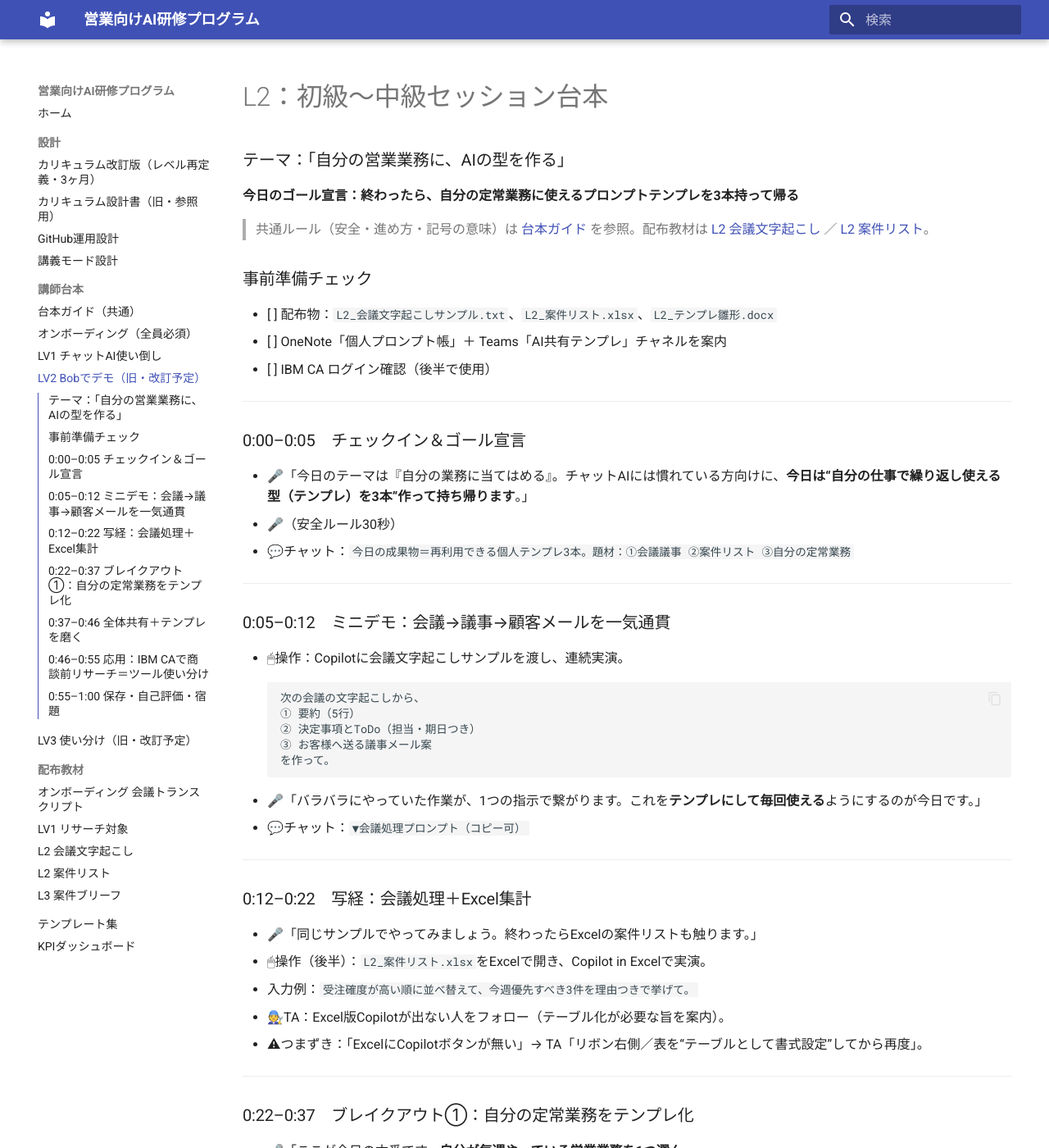
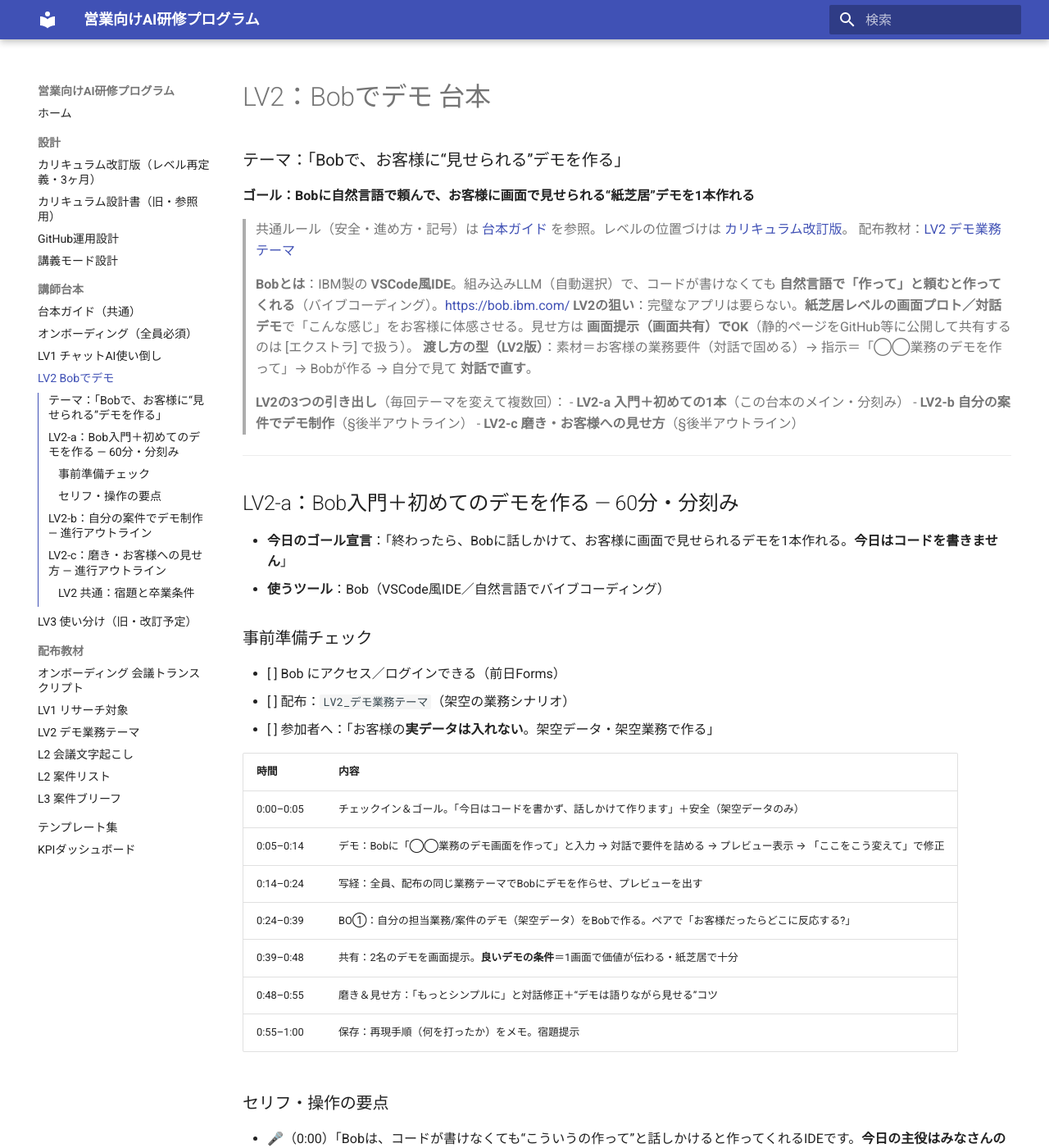
Before and after one commit to horiken1977/ai-education, an MkDocs documentation site: the page built from docs/scripts/l2.md, in a window 1280 px wide and 1400 px high. Shown: the whole window at 82% size. Built offline with MkDocs 1.6.1 and Material for MkDocs 9.7.7, drawn with Linux system fonts in a browser that asks for light colours; some of the changed text lies outside the part shown.

Commit message:
feat: 新LV2（Bobでデモ）の台本・スライド・教材を作成＋Bob記述を正確化
- scripts/l2.md を新LV2（Bobでデモ：紙芝居レベルの画面プロト/対話デモ）に置き換え
- slides/l2.md（LV2デッキ）、materials/lv2-demo-theme.md（業務テーマ placeholder）追加
- curriculum-v2: Bob=VSCode風IDE/自然言語バイブコーディング、見せ方=画面提示、
  静的公開はエクストラ、と正確化
- nav/トップ/台本ガイドのLV2を正式化（「旧・改訂予定」を解除）

Co-Authored-By: Claude Opus 4.8 <noreply@anthropic.com>

````diff
--- a/docs/design/curriculum-v2.md
+++ b/docs/design/curriculum-v2.md
@@ -18,7 +18,7 @@
 - **オンボーディングで、レベル定義・業務フローの背骨・3ヶ月の全体像を共有**する。
 - 3ヶ月後のゴール分布：**LV2 1割／LV3 7割／エクストラ 2割（2〜3人）**。
 
-> ※「IBM Bob」は、デモ制作・簡単なAIアプリ制作ができるツールとして記述。具体的な操作手順は台本作成時に確認する。
+> ※**IBM Bob** ＝ IBM製の **VSCode風IDE**。組み込みLLM（自動選択）で **自然言語のバイブコーディング**（コードを書かずに「作って」で作れる）が可能（<https://bob.ibm.com/>）。LV2は **紙芝居レベルの画面プロト／対話デモ**を作り、お客様には **画面提示**で見せる。GitHub等への静的公開は**エクストラ**で扱う。
 
 ---
 
@@ -30,7 +30,7 @@
 | **LV1：チャットAI使い倒し** | 日常業務の大半をチャットAIに渡せる | ①調べる ③書く | リサーチ・要約・メール・下書き・壁打ちを自分のプロンプトで**週次で常用** |
 | **LV2：Bobでデモ** | 提案を「言葉」から「体感」へ | ④見せる | お客様前で見せられるデモを Bob で**1本作れる** |
 | **LV3：使い分け** | 案件まるごとAIで回す | ⑤回す（①〜④統合） | 1案件をリサーチ→提案→デモ→フォローまで、ICA/Copilot/Bobを**使い分けて回せる** |
-| **エクストラ**（希望者のみ） | AIを「作る側」に回る | ⑥作る | 業務課題を解くミニAIアプリを Bob で**1つ公開** |
+| **エクストラ**（希望者のみ） | AIを「作る側」に回る | ⑥作る | 業務課題を解くミニAIアプリを Bob で作り、**GitHub等で静的公開してお客様に共有**できる |
 
 ---
 
@@ -43,7 +43,7 @@
 | ① 調べる（商談前リサーチ） | 企業・業界・担当者・課題仮説の調査と整理 | ICA / Copilot | **LV1** |
 | ② 記録する（商談・会議） | 録画→文字起こし→議事録・次アクション | Copilot | **オンボーディング** |
 | ③ 書く（文章作成） | メール・要約・提案下書き・FAQ | Copilot / ICA | **LV1** |
-| ④ 見せる（提案を体感） | デモ・プロトの制作 | Bob | **LV2** |
+| ④ 見せる（提案を体感） | 紙芝居レベルの画面プロト／対話デモ制作（自然言語で） | Bob | **LV2** |
 | ⑤ 回す（案件まるごと） | ①〜④を最適なAIで一気通貫＋品質管理 | ICA+Copilot+Bob | **LV3** |
 | ⑥ 作る（業務課題を解く） | 簡単なAIアプリ制作 | Bob | **エクストラ** |
 
@@ -93,8 +93,8 @@
 
 ### エクストラ（希望者のみ・並行/追加枠）
 - **開講タイミング**：W8で告知し、**W10–11に任意枠**（本流のLV3と並行／オフィスアワー形式）。LV2を早く卒業した先行層向け。
-- **内容**：自分・チームの業務課題を1つ選び、Bobで **ミニAIアプリ**を 設計→制作→公開。2〜3人想定。
-- **アウトプット**：チームで使える小さなアプリ1つ（＝AIを“作る側”の体験）。
+- **内容**：自分・チームの業務課題を1つ選び、Bobで **ミニAIアプリ／静的ページ**を作り、**GitHub等に公開してお客様にリンク共有**するところまで（LV2のデモの“その先”）。2〜3人想定。
+- **アウトプット**：お客様に共有できる小さなアプリ／静的ページ1つ（＝AIを“作る側”の体験）。
 
 ---
 
--- /dev/null
+++ b/docs/materials/lv2-demo-theme.md
@@ -0,0 +1,24 @@
+# LV2 配布教材：デモ業務テーマ（架空）
+
+LV2-a（Bob入門＋初めての1本）の写経ワークで使う、**架空の業務シナリオ**です。参加者はこれを Bob に渡して、「◯◯業務のデモを作って」と話しかけ、紙芝居レベルの画面プロトを作ります。
+
+!!! tip "本番（受講者へ）"
+    お客様の**実データ・社外秘は入れない**。架空データ・架空業務で作る。
+    完璧なアプリは不要。**紙芝居レベル**で「こんな感じ」を体感させるのが目的。見せ方は画面提示でOK。
+
+!!! note "ステータス：サンプル未作成（次の一手で作成）"
+    ここに架空の業務シナリオを2〜3本作って配置します。各シナリオの要件：
+
+    - 完全に**架空**（実社名・実データなし）
+    - 「誰が・何の画面で・何ができる」が1〜2行で分かる粒度
+    - 営業が出会いがちな業務（例：在庫管理／問い合わせ受付／案件進捗ボード 等）を想定
+    - そのまま `「◯◯業務のデモを作って。一覧と登録ボタンがある感じで」` の1行に落とせること
+
+    例（雛形）：
+    ```
+    テーマ名：架空・在庫管理
+    使う人：倉庫担当者
+    画面：在庫一覧／登録フォーム
+    やりたいこと：在庫を見る・新しい入荷を登録する
+    → Bobへの一言：「在庫管理業務の、担当者が使うデモ画面を作って。一覧と登録ボタンがある感じで」
+    ```
--- a/docs/scripts/index.md
+++ b/docs/scripts/index.md
@@ -2,7 +2,7 @@
 
 > 営業向けAI教育セッション ／ 各60分・完全リモート・ハンズオン
 > ツール：Copilot ＋ IBM Consulting Advantage（IBM CA） ／ 基盤：Microsoft 365
-> 台本：[オンボーディング](onboarding.md) ／ [LV1 チャットAI使い倒し](l1.md) ／ [LV2 Bobでデモ（旧・改訂予定）](l2.md) ／ [LV3 使い分け（旧・改訂予定）](l3.md)
+> 台本：[オンボーディング](onboarding.md) ／ [LV1 チャットAI使い倒し](l1.md) ／ [LV2 Bobでデモ](l2.md) ／ [LV3 使い分け（旧・改訂予定）](l3.md)
 
 ## この台本の使い方
 - **「🎤セリフ」** はそのまま読める話し言葉。固すぎたら自分の言葉に崩してOK。
--- a/docs/scripts/l2.md
+++ b/docs/scripts/l2.md
@@ -1,85 +1,79 @@
-# L2：初級〜中級セッション台本
-### テーマ：「自分の営業業務に、AIの型を作る」
-**今日のゴール宣言：終わったら、自分の定常業務に使えるプロンプトテンプレを3本持って帰る**
+# LV2：Bobでデモ 台本
+### テーマ：「Bobで、お客様に“見せられる”デモを作る」
+**ゴール：Bobに自然言語で頼んで、お客様に画面で見せられる“紙芝居”デモを1本作れる**
 
-> 共通ルール（安全・進め方・記号の意味）は [台本ガイド](index.md) を参照。配布教材は [L2 会議文字起こし](../materials/l2-meeting-transcript.md) ／ [L2 案件リスト](../materials/l2-deal-list.md)。
+> 共通ルール（安全・進め方・記号）は [台本ガイド](index.md) を参照。レベルの位置づけは [カリキュラム改訂版](../design/curriculum-v2.md)。
+> 配布教材：[LV2 デモ業務テーマ](../materials/lv2-demo-theme.md)
 
-### 事前準備チェック
-- [ ] 配布物：`L2_会議文字起こしサンプル.txt`、`L2_案件リスト.xlsx`、`L2_テンプレ雛形.docx`
-- [ ] OneNote「個人プロンプト帳」＋ Teams「AI共有テンプレ」チャネルを案内
-- [ ] IBM CA ログイン確認（後半で使用）
+> **Bobとは**：IBM製の **VSCode風IDE**。組み込みLLM（自動選択）で、コードが書けなくても **自然言語で「作って」と頼むと作ってくれる**（バイブコーディング）。<https://bob.ibm.com/>
+> **LV2の狙い**：完璧なアプリは要らない。**紙芝居レベルの画面プロト／対話デモ**で「こんな感じ」をお客様に体感させる。見せ方は **画面提示（画面共有）でOK**（静的ページをGitHub等に公開して共有するのは [エクストラ] で扱う）。
+> **渡し方の型（LV2版）**：素材＝お客様の業務要件（対話で固める）→ 指示＝「◯◯業務のデモを作って」→ Bobが作る → 自分で見て **対話で直す**。
+
+> **LV2の3つの引き出し**（毎回テーマを変えて複数回）：
+> - **LV2-a 入門＋初めての1本**（この台本のメイン・分刻み）
+> - **LV2-b 自分の案件でデモ制作**（§後半アウトライン）
+> - **LV2-c 磨き・お客様への見せ方**（§後半アウトライン）
 
 ---
 
-### 0:00–0:05　チェックイン＆ゴール宣言
-- 🎤「今日のテーマは『自分の業務に当てはめる』。チャットAIには慣れている方向けに、**今日は“自分の仕事で繰り返し使える型（テンプレ）を3本”作って持ち帰ります**。」
-- 🎤（安全ルール30秒）
-- 💬チャット：`今日の成果物＝再利用できる個人テンプレ3本。題材：①会議議事 ②案件リスト ③自分の定常業務`
+## LV2-a：Bob入門＋初めてのデモを作る — 60分・分刻み
+
+- **今日のゴール宣言**：「終わったら、Bobに話しかけて、お客様に画面で見せられるデモを1本作れる。**今日はコードを書きません**」
+- **使うツール**：Bob（VSCode風IDE／自然言語でバイブコーディング）
+
+### 事前準備チェック
+- [ ] Bob にアクセス／ログインできる（前日Forms）
+- [ ] 配布：`LV2_デモ業務テーマ`（架空の業務シナリオ）
+- [ ] 参加者へ：「お客様の**実データは入れない**。架空データ・架空業務で作る」
+
+| 時間 | 内容 |
+|---|---|
+| 0:00–0:05 | チェックイン＆ゴール。「今日はコードを書かず、話しかけて作ります」＋安全（架空データのみ） |
+| 0:05–0:14 | デモ：Bobに「◯◯業務のデモ画面を作って」と入力 → 対話で要件を詰める → プレビュー表示 → 「ここをこう変えて」で修正 |
+| 0:14–0:24 | 写経：全員、配布の同じ業務テーマでBobにデモを作らせ、プレビューを出す |
+| 0:24–0:39 | BO①：自分の担当業務/案件のデモ（架空データ）をBobで作る。ペアで「お客様だったらどこに反応する?」 |
+| 0:39–0:48 | 共有：2名のデモを画面提示。**良いデモの条件**＝1画面で価値が伝わる・紙芝居で十分 |
+| 0:48–0:55 | 磨き＆見せ方：「もっとシンプルに」と対話修正＋“デモは語りながら見せる”コツ |
+| 0:55–1:00 | 保存：再現手順（何を打ったか）をメモ。宿題提示 |
+
+### セリフ・操作の要点
+- 🎤（0:00）「Bobは、コードが書けなくても“こういうの作って”と話しかけると作ってくれるIDEです。**今日の主役はみなさんの言葉**。」
+- 🖱操作（デモ）：Bobの対話に次のように入力。
+  ```
+  在庫管理業務の、担当者が使う簡単なデモ画面を作って。
+  一覧画面と「登録」ボタンがある感じで。まずはざっくりでOK。
+  ```
+  → 出たら対話で修正：`登録ボタンを押したら入力フォームが出るようにして` ／ `色をもう少し明るく` など。
+- 🎤「**コードは見なくて大丈夫**。気に入らなければ“違う、こうしたい”と話せば直ります。これがBob流。」
+- 🧑‍🔧TA：BO①巡回。「凝りすぎ」を止める＝「今日は紙芝居でOK。**完璧より“見せられる”**」。
+- ⚠つまずき：「思った画面と違う」→「対話で“こう変えて”と頼めばOK。1発で完成しなくていい」。
+- ⚠つまずき：「何を作らせるか決まらない」→「配布テーマでOK。お題は『◯◯業務のデモを作って』の1行から」。
+- 💬チャット（宿題）：
+  ```
+  【宿題：次回まで】
+  次の提案機会で、Bobでデモを1本作って、お客様（or 上司）に画面で見せる。
+  記録：作った業務／相手の反応／対話で直した回数
+  ```
+
+- **持ち帰り成果物**：お客様に画面提示できる紙芝居デモ1本
+- **卒業（LV2）に近づく目安**：自分の案件のデモを、対話だけで“見せられる形”にできる
 
 ---
 
-### 0:05–0:12　ミニデモ：会議→議事→顧客メールを一気通貫
-- 🖱操作：Copilotに会議文字起こしサンプルを渡し、連続実演。
-  ```
-  次の会議の文字起こしから、
-  ① 要約（5行）
-  ② 決定事項とToDo（担当・期日つき）
-  ③ お客様へ送る議事メール案
-  を作って。
-  ```
-- 🎤「バラバラにやっていた作業が、1つの指示で繋がります。これを**テンプレにして毎回使える**ようにするのが今日です。」
-- 💬チャット：`▼会議処理プロンプト（コピー可）`
+## LV2-b：自分の案件でデモ制作 — 進行アウトライン
+- **ゴール**：実際の提案案件（架空データ）に合わせたデモを1本仕上げる。
+- 0:05 デモ：要件を対話で固める→画面プロト/対話デモ。要件は「誰が・何の画面で・何ができる」の3点。
+- 0:24 BO①：自分の案件で制作。ペアで「この画面、刺さる? 足りない?」レビュー。
+- 0:48 仕上げ：見せる順番（紙芝居の順）を決める。
+
+## LV2-c：磨き・お客様への見せ方 — 進行アウトライン
+- **ゴール**：デモを「語りながら見せる」状態にする。
+- デモ＋トーク：各画面で「これは何の課題を解くか」を1文で言えるように。
+- 想定質問への即興：「ここは実際どう動く?」に「本番ではこうなります」と返す練習。
+- ※静的ページをGitHub等に公開してリンク共有したい人は [エクストラ] へ。
 
 ---
 
-### 0:12–0:22　写経：会議処理＋Excel集計
-- 🎤「同じサンプルでやってみましょう。終わったらExcelの案件リストも触ります。」
-- 🖱操作（後半）：`L2_案件リスト.xlsx`をExcelで開き、Copilot in Excelで実演。
-  - 入力例：`受注確度が高い順に並べ替えて、今週優先すべき3件を理由つきで挙げて。`
-- 🧑‍🔧TA：Excel版Copilotが出ない人をフォロー（テーブル化が必要な旨を案内）。
-- ⚠つまずき：「ExcelにCopilotボタンが無い」→ TA「リボン右側／表を“テーブルとして書式設定”してから再度」。
-
----
-
-### 0:22–0:37　ブレイクアウト①：自分の定常業務をテンプレ化
-- 🎤「ここが今日の本番です。**自分が毎週やっている営業業務を1つ選んで**、テンプレにします。雛形を配ってあります。15分。」
-- 💬チャット（雛形）：
-  ```
-  【テンプレ雛形】※{ }が毎回変える変数
-  あなたは{役割}です。
-  状況：{顧客・案件の背景}
-  依頼：{してほしいこと}
-  入力：{貼り付けるデータ}
-  出力形式：{メール／箇条書き／表}
-  ────────
-  候補業務：商談前リサーチ／提案ドラフト／フォローメール／議事録／案件管理
-  ```
-- 🧑‍🔧TA：巡回し、変数の切り出しが甘いペアを指導（「顧客名・課題・期日を{ }にすると再利用できます」）。良い例を2つピック。
-
----
-
-### 0:37–0:46　全体共有＋テンプレを磨く
-- 🎤「2名のテンプレを見せてもらいます。」→ 変数の置き方・出力形式を全体で改善。
-- 🎤「**良いテンプレ＝変数がはっきりしている**。{ }が多いほど色々な案件で使い回せます。」
-- 💬チャット：`できたテンプレは Teams「AI共有テンプレ」チャネルに投稿を。みんなの集合知になります📚`
-
----
-
-### 0:46–0:55　応用：IBM CAで商談前リサーチ＝ツール使い分け
-- 🎤「もう1つのツール、IBM Consulting Advantageを使います。**深い調査や提案の下ごしらえはこちらが得意**です。」
-- 🖱操作：IBM CAで架空企業のリサーチを実演（業界動向・想定課題・キーパーソン仮説など。社外秘は入れない）。
-- 🎤「日々のメールや会議はCopilot、**じっくりの調査・提案はIBM CA**。この使い分けが中級の分かれ目です。」
-- 🧑‍🔧TA：IBM CAログインで詰まる人をDM対応。
-
----
-
-### 0:55–1:00　保存・自己評価・宿題
-- 🎤「作ったテンプレ3本を、OneNoteの自分のページとTeamsチャネルの両方に保存してください。」
-- 💬チャット（宿題）：
-  ```
-  【宿題：次回まで】
-  作ったテンプレ3本を、実務の3業務で1週間運用。
-  記録：効いた／効かなかった／改善したい点
-  1本でいいので Teams共有チャネルに投稿🙌
-  ```
-- 🎤「テンプレは使うほど育ちます。来週、改善版を見せ合いましょう。」
+### LV2 共通：宿題と卒業条件
+- **宿題（毎週）**：提案・商談機会でBobデモを1本作って見せる。記録（業務／反応／直した回数）。
+- **卒業条件**：お客様前で見せられるデモを Bob で **1本作れる**（紙芝居レベル・画面提示でOK）（→ 診断で LV3 へ）。
--- a/mkdocs.yml
+++ b/mkdocs.yml
@@ -40,11 +40,12 @@ nav:
       - 台本ガイド（共通）: scripts/index.md
       - オンボーディング（全員必須）: scripts/onboarding.md
       - LV1 チャットAI使い倒し: scripts/l1.md
-      - LV2 Bobでデモ（旧・改訂予定）: scripts/l2.md
+      - LV2 Bobでデモ: scripts/l2.md
       - LV3 使い分け（旧・改訂予定）: scripts/l3.md
   - 配布教材:
       - オンボーディング 会議トランスクリプト: materials/l1-transcript.md
       - LV1 リサーチ対象: materials/lv1-research-target.md
+      - LV2 デモ業務テーマ: materials/lv2-demo-theme.md
       - L2 会議文字起こし: materials/l2-meeting-transcript.md
       - L2 案件リスト: materials/l2-deal-list.md
       - L3 案件ブリーフ: materials/l3-brief.md
````
Also changed, not shown: docs/index.md (+1 -1 lines), docs/slides/l2.md (added, +83 -0 lines).
